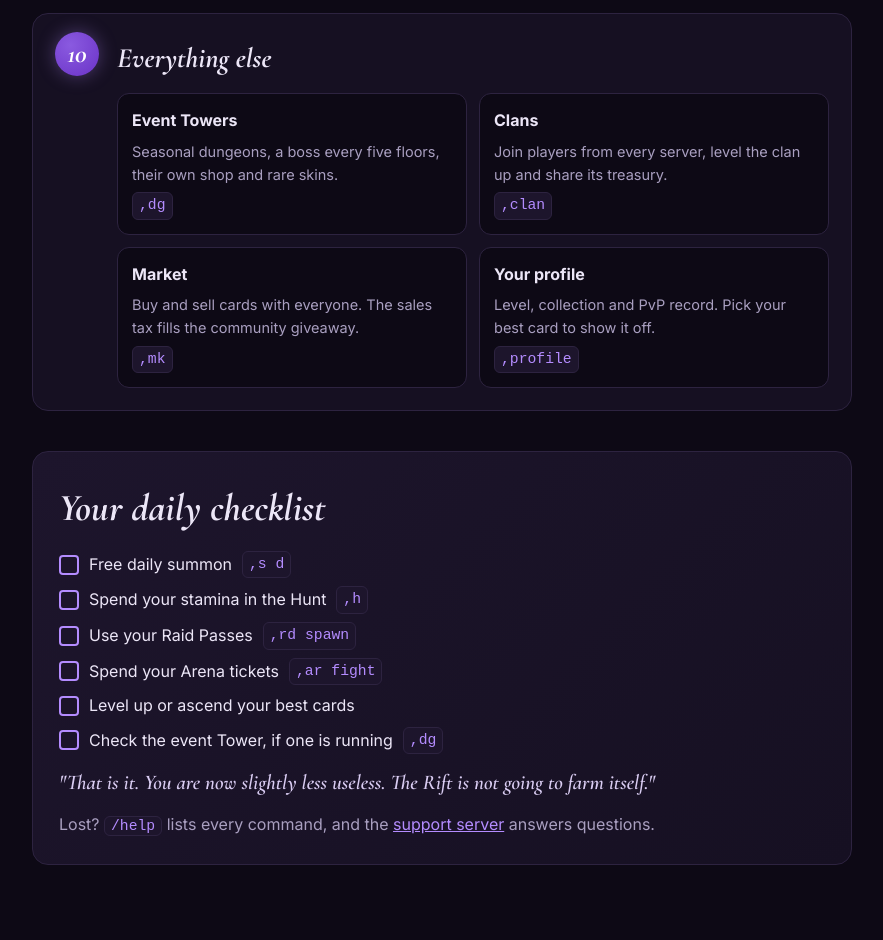
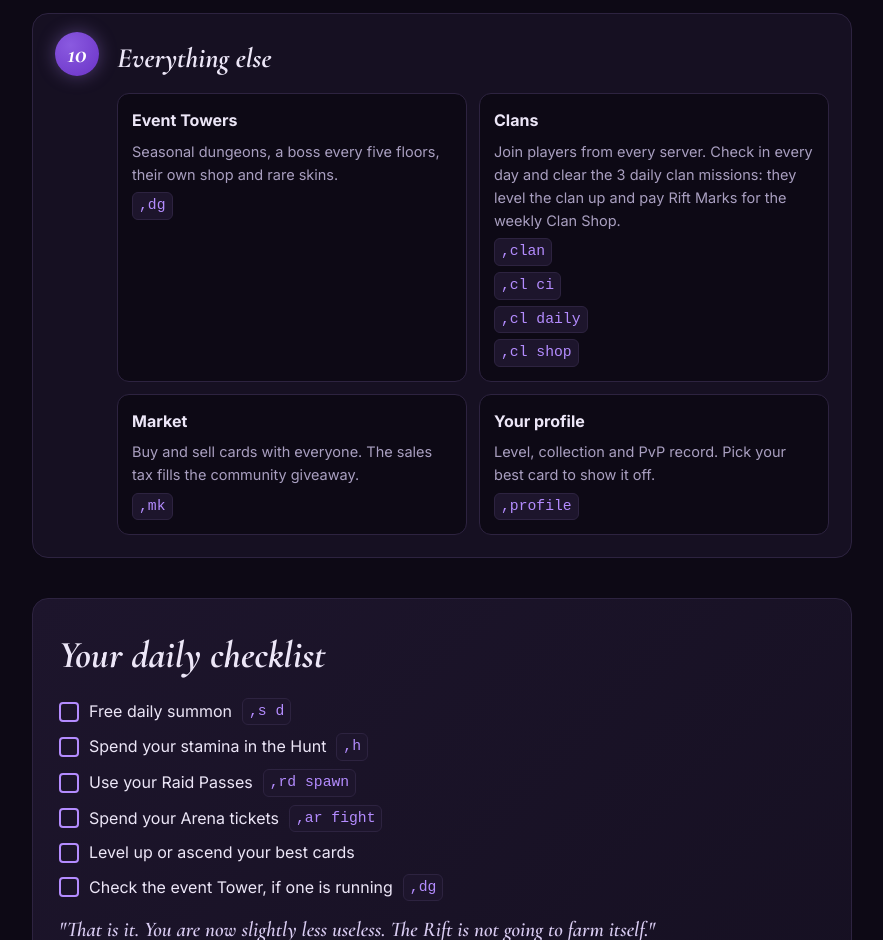
Before and after one commit to newonen/the-umbral, a plain HTML site: page guide.html in a window 1280 px wide. Shown: the part 3154-4094 px from the top of the page, without its empty margins (198-1081 px from the left). Drawn offline with nearby package versions, Linux system fonts and the light colour scheme.

Commit message:
Site: clan check-in, missions and Clan Shop
Co-Authored-By: Claude Opus 5.5 <noreply@anthropic.com>
Claude-Session: https://claude.ai/code/session_01NQHUcy8xNj6hvnGXVhh2QW

```diff
--- a/guide.html
+++ b/guide.html
@@ -108,7 +108,7 @@
       <h2>Everything else</h2>
       <div class="more">
         <div><h3>Event Towers</h3><p>Seasonal dungeons, a boss every five floors, their own shop and rare skins.</p><code>,dg</code></div>
-        <div><h3>Clans</h3><p>Join players from every server, level the clan up and share its treasury.</p><code>,clan</code></div>
+        <div><h3>Clans</h3><p>Join players from every server. Check in every day and clear the 3 daily clan missions: they level the clan up and pay Rift Marks for the weekly Clan Shop.</p><code>,clan</code> <code>,cl ci</code> <code>,cl daily</code> <code>,cl shop</code></div>
         <div><h3>Market</h3><p>Buy and sell cards with everyone. The sales tax fills the community giveaway.</p><code>,mk</code></div>
         <div><h3>Your profile</h3><p>Level, collection and PvP record. Pick your best card to show it off.</p><code>,profile</code></div>
       </div>
```
Also changed, not shown: index.html (+1 -1 lines).
